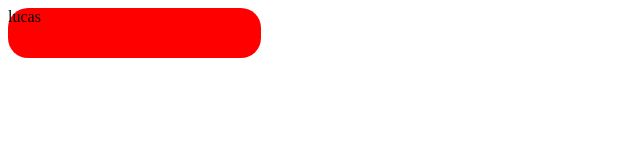
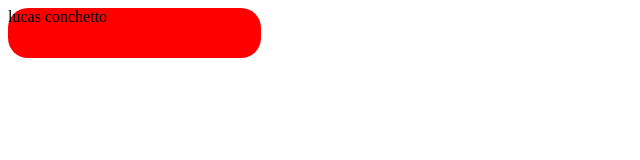
Before and after one commit to Conchetto/sass, a plain HTML site: page index.html in a window 1280 px wide. Shown: the full height of the page, 0-640 px from the left. Drawn offline with Linux system fonts and the light colour scheme.

Commit message:
sobrenome adicionado

```diff
--- a/index.html
+++ b/index.html
@@ -6,6 +6,7 @@
 	<body>
 		<div class="box">
 			lucas
+			conchetto
 		</div>
 	</body>
 </html>
```
